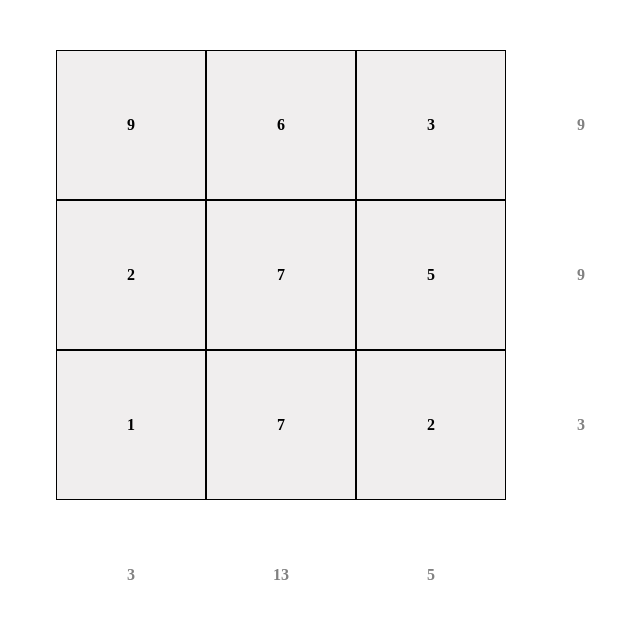
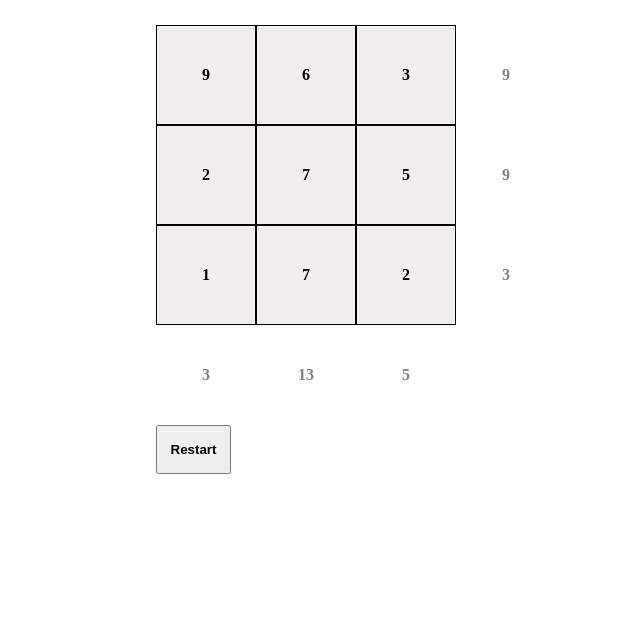
Before and after one commit to JosipaSaravanja/Internship-16-Sumplete, a React (Create React App) app in the folder sumplete/: page / in a window 1280 px wide. Shown: the top 618 px of the page, without its empty margins (284-924 px from the left). Built offline with nearby package versions, Linux system fonts and the light colour scheme.

Commit message:
addded reset button and fixed colors

```diff
--- a/sumplete/src/App.css
+++ b/sumplete/src/App.css
@@ -19,16 +19,21 @@ body{
   font-weight: bold;
 }
 
-select{
-  width: 100px;
+select, button{
+  width: 75px;
   padding: 15px 10px;
   margin-right: 15px;
 }
 
+.buttons{
+  display: flex;
+  flex-direction: row;
+}
+
 .grid{
-  margin-top: 50px;
+  margin-top: 25px;
   display: grid;
-  grid-template-columns: repeat(4, 150px);
+  grid-template-columns: repeat(4, 100px);
 }
 
 .sum-cell, .number-cell, .solution, .notSolution{
@@ -36,8 +41,8 @@ select{
   display: flex;
   align-items: center;
   justify-content: center;
-  width: 150px;
-  height: 150px;
+  width: 100px;
+  height: 100px;
 }
 
 .number-cell, .solution, .notSolution{
--- a/sumplete/src/App.js
+++ b/sumplete/src/App.js
@@ -10,17 +10,25 @@ import { useEffect } from "react";
 function App() {
   const [n, setNumber] = useState(localStorage.getItem("game") ? Math.sqrt(JSON.parse(localStorage.getItem("game")).length+1)-1 : 3);
   const [tempNum, setTempNum] = useState();
-  let game= JSON.parse(localStorage.getItem("game")) || new Game(n).data;
-
-  console.log("game")
-  console.log(game)
-  const [data, setData] = useState(game);
+  const [data, setData] = useState(JSON.parse(localStorage.getItem("game")) || new Game(n).data);
   const [finishStatus, setStatus] = useState(false);
 
   const newGame=()=>{
     setNumber(Number(tempNum))
     console.log(tempNum, n)
     setData(new Game(Number(tempNum)).data)
+  }
+
+  const Restart=()=>{
+    setData((prev) => [
+      ...prev.map(el=> {
+          return {
+            number: el.number,
+            isSolution: el.isSolution,
+            state: el.state!==undefined ? "" : undefined,
+          };
+      }),
+    ]);
   }
 
   const changeState = (id) => {
@@ -60,12 +68,6 @@ function App() {
     }
     setStatus(
       status
-      /* data[3].number === sum(3) &&
-        data[7].number === sum(7) &&
-        data[11].number === sum(11) &&
-        data[12].number === sum(12) &&
-        data[13].number === sum(13) &&
-        data[14].number === sum(14) */
     );
   };
 
@@ -78,11 +80,6 @@ function App() {
       return "";
     }
   };
-
-  const getStyle=()=>{
-    const a ="repeat(" +(Number(n)+1) +", 150px)"
-    return {gridTemplateColumns: a}
-  }
 
   const sum = (index) => {
     let sum = 0;
@@ -106,7 +103,20 @@ function App() {
 
   useEffect(() => {
     if(finishStatus){
-      console.log("cestitam")
+      setData((prev) => [
+      ...prev.map(el=> {
+        if(el.isSolution){
+          el.state="o"
+        }else if(el.isSolution===false){
+          el.state="×"
+        }
+          return {
+            number: el.number,
+            isSolution: el.isSolution,
+            state: el.state,
+          };
+      }),
+    ]);
     }
   }, [finishStatus]);
 
@@ -116,12 +126,17 @@ function App() {
     isItDone();
   }, [data]);
 
+
+
   return (
     <div className="App">
-      <Board sum={sum} changeState={changeState} getStyle={getStyle} n={n} data={data}></Board>
-      <div style={finishStatus? {display: "flex"}: {display: "none"}}>
-        <button onClick={() => newGame()}> Restart</button>
-        <Select handleChange={setTempNum}></Select>
+      <Board sum={sum} changeState={changeState} n={n} data={data}></Board>
+      <div className="buttons">
+        <button onClick={() => Restart()}>Restart</button>
+        <div style={finishStatus? {display: "flex"}: {display: "none"}}>
+          <button onClick={() => newGame()}>New Game</button>
+          <Select handleChange={setTempNum}></Select>
+        </div>
       </div>
     </div>
   );
--- a/sumplete/src/components/board.jsx
+++ b/sumplete/src/components/board.jsx
@@ -11,7 +11,7 @@ export const Board=(props)=>{
     }
 
   return (
-    <div className="grid" style={props.getStyle()}>
+    <div className="grid" style={{gridTemplateColumns: "repeat(" +(Number(props.n)+1) +", 100px)"}}>
         {props.data.map((data, index)=>{
             if(data.state!==undefined){
                 return <NumberCell handleClick={props.changeState} data={data} id={index}></NumberCell>
--- a/sumplete/src/components/select.jsx
+++ b/sumplete/src/components/select.jsx
@@ -1,7 +1,7 @@
 export const Select=(props)=>{
   return (
     <select onChange={(e)=>props.handleChange(e.target.value)}>
-        <option selected disabled>Nova igra</option>
+        <option defaultValue disabled>Nova igra</option>
         <option value="3" >3×3</option>
         <option value="4">4×4</option>
         <option value="5">5×5</option>
--- a/sumplete/src/components/sumCell.jsx
+++ b/sumplete/src/components/sumCell.jsx
@@ -1,15 +1,7 @@
 import React from 'react';
-import { useState } from "react";
-import { useEffect } from "react";
 
 export const SumCell = (props) => {
-  const [color, setColor]=useState("black")
-
-  let color1="sum-cell " +props.getColor(props.id);
-
-
-
-  return <div className={color1}>
+  return <div className={"sum-cell " +props.getColor(props.id)}>
     {props.data.number}
     </div>;
 };
```
